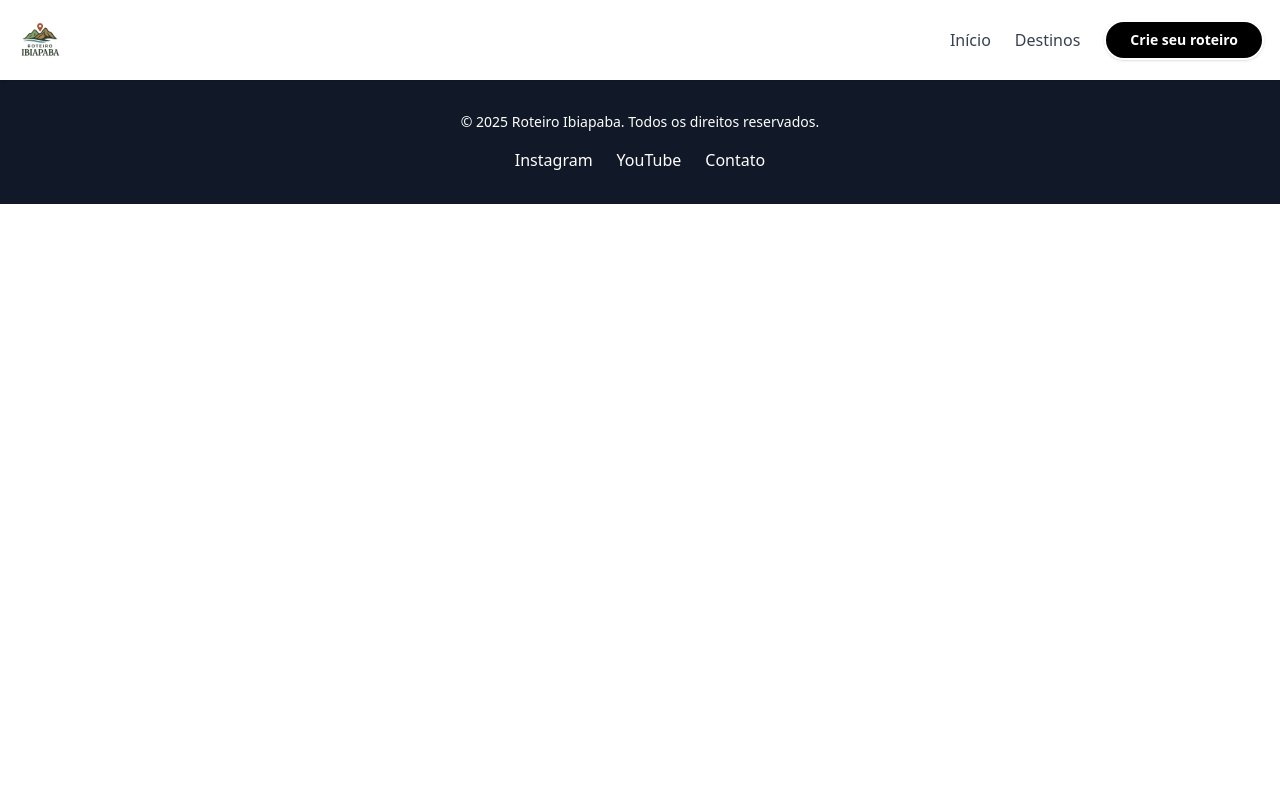
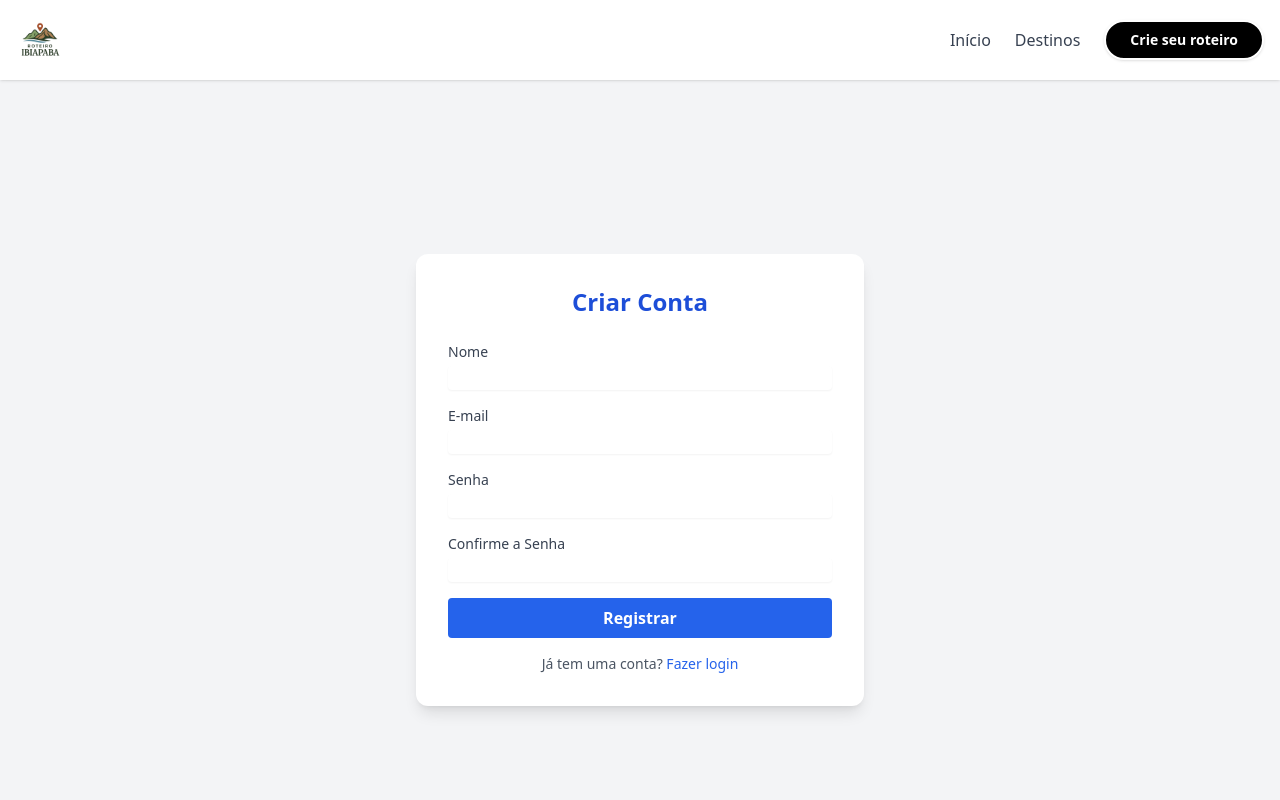
Before and after one commit to saviocunhaa/front-RoteiroIbiapaba, a Vue app: page /register in a window 1280 px wide. Shown: the top 800 px of the page. Built offline with nearby package versions, Linux system fonts and the light colour scheme; no server answers.

Commit message:
cadastro de usuario

```diff
--- a/src/pages/Login.vue
+++ b/src/pages/Login.vue
@@ -31,7 +31,15 @@
           >
             Entrar
           </button>
+
+          <p class="text-sm text-center text-gray-600 mt-4">
+            Não tem uma conta?
+            <router-link to="/register" class="text-blue-600 hover:underline font-medium">Cadastre-se</router-link>
+          </p>
+
         </div>
+
+
         <p v-if="error" class="text-red-500 text-sm text-center">{{ error }}</p>
       </form>
     </div>
--- /dev/null
+++ b/src/pages/Register.vue
@@ -0,0 +1,108 @@
+<template>
+    <div class="min-h-screen flex items-center justify-center bg-gray-100 p-4">
+      <div class="bg-white rounded-xl shadow-lg p-8 w-full max-w-md">
+        <h2 class="text-2xl font-bold text-center mb-6 text-blue-700">Criar Conta</h2>
+
+        <form @submit.prevent="register" class="space-y-4">
+          <div>
+            <label class="block text-sm font-medium text-gray-700">Nome</label>
+            <input
+              v-model="nome"
+              type="text"
+              required
+              class="mt-1 block w-full rounded border-gray-300 shadow-sm focus:ring-blue-500 focus:border-blue-500"
+            />
+          </div>
+
+          <div>
+            <label class="block text-sm font-medium text-gray-700">E-mail</label>
+            <input
+              v-model="email"
+              type="email"
+              required
+              class="mt-1 block w-full rounded border-gray-300 shadow-sm focus:ring-blue-500 focus:border-blue-500"
+            />
+          </div>
+
+          <div>
+            <label class="block text-sm font-medium text-gray-700">Senha</label>
+            <input
+              v-model="password"
+              type="password"
+              required
+              class="mt-1 block w-full rounded border-gray-300 shadow-sm focus:ring-blue-500 focus:border-blue-500"
+            />
+          </div>
+
+          <div>
+            <label class="block text-sm font-medium text-gray-700">Confirme a Senha</label>
+            <input
+              v-model="password2"
+              type="password"
+              required
+              class="mt-1 block w-full rounded border-gray-300 shadow-sm focus:ring-blue-500 focus:border-blue-500"
+            />
+          </div>
+
+          <div>
+            <button
+              type="submit"
+              class="w-full bg-blue-600 text-white py-2 px-4 rounded hover:bg-blue-500 transition font-semibold"
+            >
+              Registrar
+            </button>
+
+            <p class="text-sm text-center text-gray-600 mt-4">
+              Já tem uma conta?
+              <router-link to="/login" class="text-blue-600 hover:underline font-medium">Fazer login</router-link>
+            </p>
+          </div>
+          <p v-if="error" class="text-red-500 text-sm text-center">{{ error }}</p>
+          <p v-if="success" class="text-green-600 text-sm text-center">{{ success }}</p>
+        </form>
+      </div>
+    </div>
+  </template>
+
+  <script setup>
+  import axios from 'axios'
+  import { ref } from 'vue'
+  import { useRouter } from 'vue-router'
+
+  const nome = ref('')
+  const email = ref('')
+  const password = ref('')
+  const password2 = ref('')
+  const error = ref('')
+  const success = ref('')
+  const router = useRouter()
+
+  const register = async () => {
+    error.value = ''
+    success.value = ''
+
+    if (password.value !== password2.value) {
+      error.value = 'As senhas não coincidem.'
+      return
+    }
+
+    try {
+      await axios.post('https://api.roteiroibiapaba.com.br/api/auth/signup/', {
+
+        email: email.value,
+        password: password.value,
+        password2: password2.value,
+        nome: nome.value
+      })
+
+      success.value = 'Conta criada com sucesso! Redirecionando...'
+      setTimeout(() => {
+        router.push('/login')
+      }, 2000)
+
+    } catch (err) {
+      console.error(err)
+      error.value = 'Erro ao registrar. Verifique os dados.'
+    }
+  }
+  </script>
--- a/src/router/index.js
+++ b/src/router/index.js
@@ -15,6 +15,11 @@ const routes = [
     component: () => import('../pages/GerarRoteiro.vue'),
     meta: { requiresAuth: true } // 👈 Adicionamos esta linha
   },
+  {
+    path: '/register',
+    component: () => import('../pages/Register.vue')
+  },
+
 ]
 
 const router = createRouter({
```
